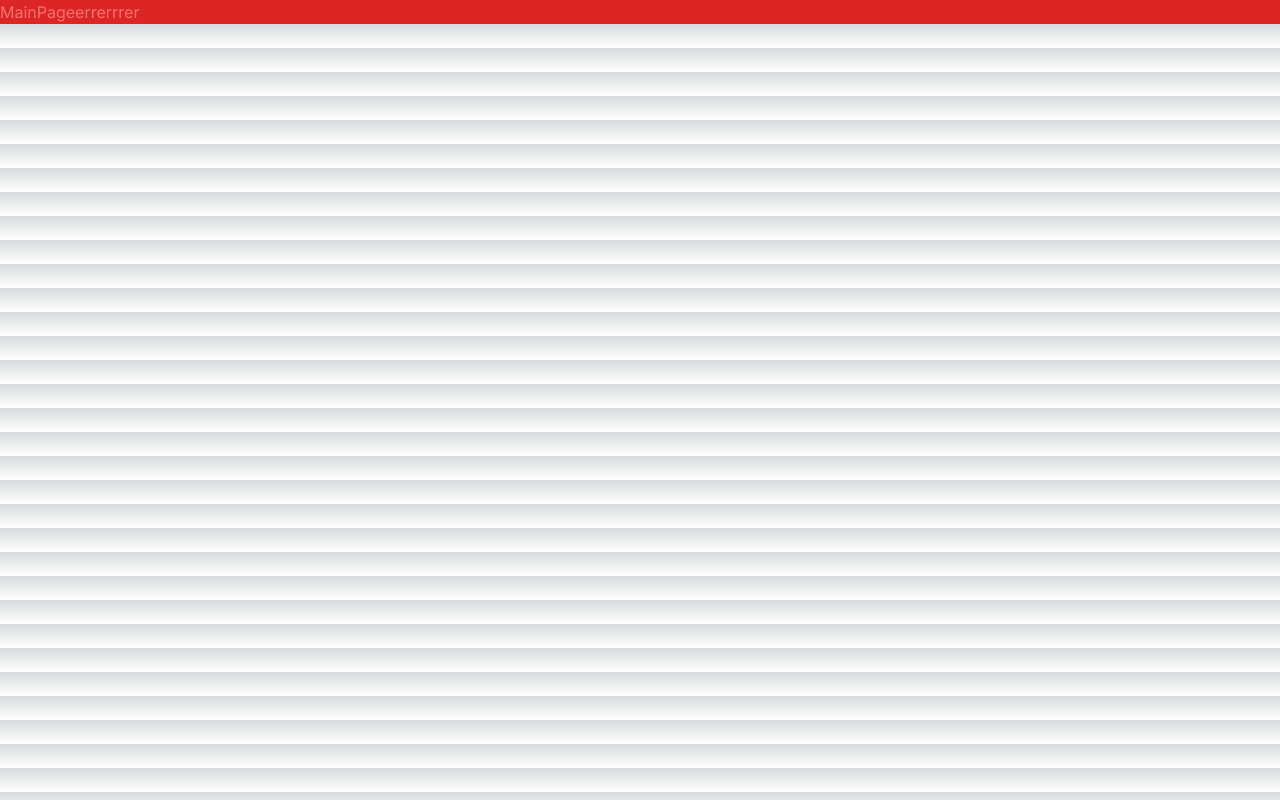
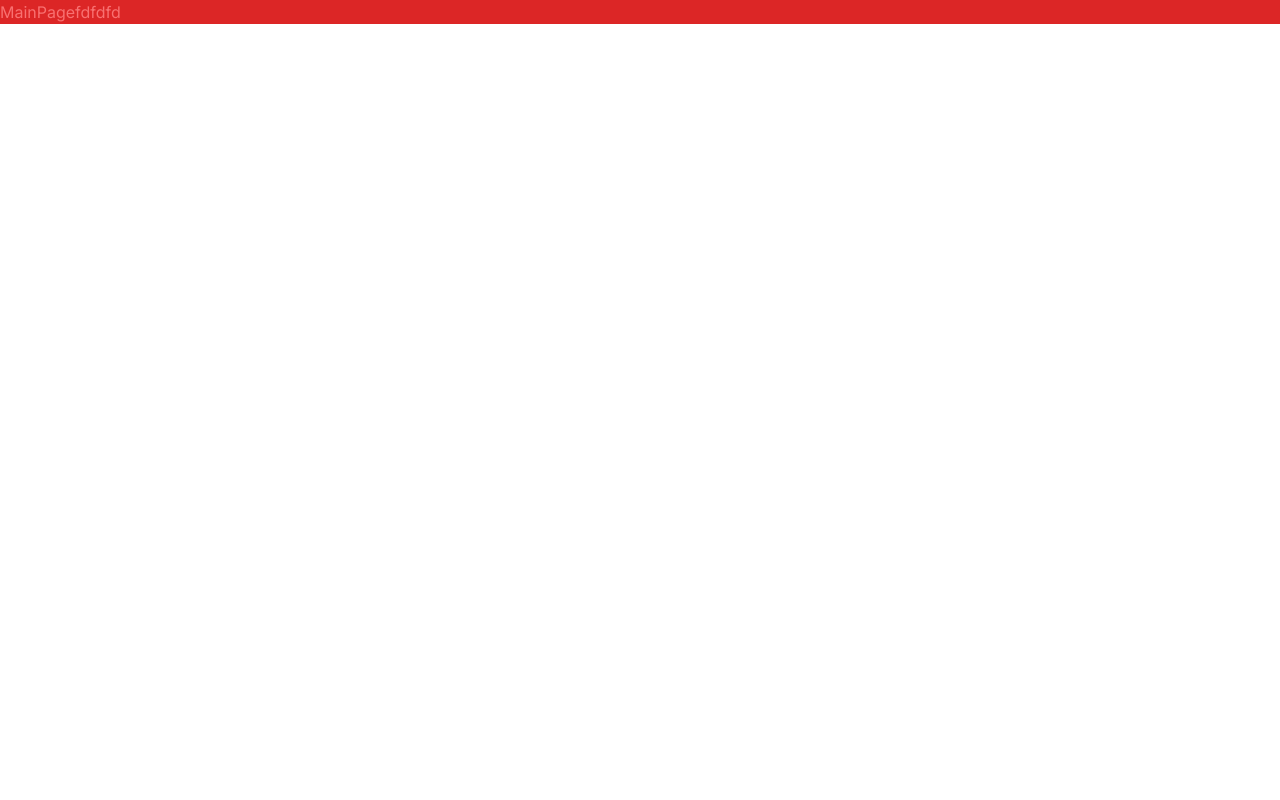
Before and after one commit to HABEEB99/quaah-apparel-dashboard, a Next.js app: page / in a window 1280 px wide. Built offline with nearby package versions, Linux system fonts and the light colour scheme.

Commit message:
feat: setup tailwind css and shadcn/ui

```diff
--- a/src/app/(main)/page.tsx
+++ b/src/app/(main)/page.tsx
@@ -1,5 +1,5 @@
 const MainPage = () => {
-  return <div className="bg-red-600 text-red-400">MainPageerrerrrer</div>;
+  return <div className="bg-red-600 text-red-400">MainPagefdfdfd</div>;
 };
 
 export default MainPage;
--- a/src/app/layout.tsx
+++ b/src/app/layout.tsx
@@ -5,8 +5,8 @@ import "@/styles/globals.css";
 const inter = Inter({ subsets: ["latin"] });
 
 export const metadata: Metadata = {
-  title: "Create Next App",
-  description: "Generated by create next app",
+  title: "Quaah Apparel Dashboard",
+  description: "Quaah Apparel | E-commerce | Fashion Store",
 };
 
 export default function RootLayout({
--- /dev/null
+++ b/src/lib/utils.ts
@@ -0,0 +1,6 @@
+import { type ClassValue, clsx } from "clsx"
+import { twMerge } from "tailwind-merge"
+
+export function cn(...inputs: ClassValue[]) {
+  return twMerge(clsx(inputs))
+}
--- a/src/styles/globals.css
+++ b/src/styles/globals.css
@@ -2,26 +2,94 @@
 @tailwind components;
 @tailwind utilities;
 
+html,
+body,
 :root {
-  --foreground-rgb: 0, 0, 0;
-  --background-start-rgb: 214, 219, 220;
-  --background-end-rgb: 255, 255, 255;
+  height: 100%;
 }
 
-@media (prefers-color-scheme: dark) {
+@layer base {
   :root {
-    --foreground-rgb: 255, 255, 255;
-    --background-start-rgb: 0, 0, 0;
-    --background-end-rgb: 0, 0, 0;
+    --background: 0 0% 100%;
+    --foreground: 0 0% 3.9%;
+
+    --card: 0 0% 100%;
+    --card-foreground: 0 0% 3.9%;
+
+    --popover: 0 0% 100%;
+    --popover-foreground: 0 0% 3.9%;
+
+    --primary: 0 0% 9%;
+    --primary-foreground: 0 0% 98%;
+
+    --secondary: 0 0% 96.1%;
+    --secondary-foreground: 0 0% 9%;
+
+    --muted: 0 0% 96.1%;
+    --muted-foreground: 0 0% 45.1%;
+
+    --accent: 0 0% 96.1%;
+    --accent-foreground: 0 0% 9%;
+
+    --destructive: 0 84.2% 60.2%;
+    --destructive-foreground: 0 0% 98%;
+
+    --border: 0 0% 89.8%;
+    --input: 0 0% 89.8%;
+    --ring: 0 0% 3.9%;
+
+    --radius: 0.5rem;
+  }
+
+  .dark {
+    --background: 0 0% 3.9%;
+    --foreground: 0 0% 98%;
+
+    --card: 0 0% 3.9%;
+    --card-foreground: 0 0% 98%;
+
+    --popover: 0 0% 3.9%;
+    --popover-foreground: 0 0% 98%;
+
+    --primary: 0 0% 98%;
+    --primary-foreground: 0 0% 9%;
+
+    --secondary: 0 0% 14.9%;
+    --secondary-foreground: 0 0% 98%;
+
+    --muted: 0 0% 14.9%;
+    --muted-foreground: 0 0% 63.9%;
+
+    --accent: 0 0% 14.9%;
+    --accent-foreground: 0 0% 98%;
+
+    --destructive: 0 62.8% 30.6%;
+    --destructive-foreground: 0 0% 98%;
+
+    --border: 0 0% 14.9%;
+    --input: 0 0% 14.9%;
+    --ring: 0 0% 83.1%;
+  }
+}
+@layer base {
+  * {
+    @apply border-border;
+  }
+  body {
+    @apply bg-light dark:bg-dark text-foreground !scrollbar-thin !scrollbar-track-transparent !scrollbar-thumb-modal hover:!scrollbar-thumb-btn;
   }
 }
 
-body {
-  color: rgb(var(--foreground-rgb));
-  background: linear-gradient(
-      to bottom,
-      transparent,
-      rgb(var(--background-end-rgb))
-    )
-    rgb(var(--background-start-rgb));
+@layer components {
+  .wrapper {
+    @apply px-3 md:px-8 max-w-[2520px] mx-auto;
+  }
+
+  .icon {
+    @apply text-icon hover:opacity-80 text-xl cursor-pointer transition-all duration-200;
+  }
+
+  .modal {
+    @apply fixed top-0 left-0 w-full h-full flex items-center justify-center bg-modal z-50;
+  }
 }
--- a/tailwind.config.ts
+++ b/tailwind.config.ts
@@ -1,20 +1,85 @@
-import type { Config } from 'tailwindcss'
-
-const config: Config = {
+/** @type {import('tailwindcss').Config} */
+module.exports = {
+  darkMode: ["class"],
   content: [
-    './src/pages/**/*.{js,ts,jsx,tsx,mdx}',
-    './src/components/**/*.{js,ts,jsx,tsx,mdx}',
-    './src/app/**/*.{js,ts,jsx,tsx,mdx}',
+    "./pages/**/*.{ts,tsx}",
+    "./components/**/*.{ts,tsx}",
+    "./app/**/*.{ts,tsx}",
+    "./src/**/*.{ts,tsx}",
   ],
   theme: {
+    container: {
+      center: true,
+      padding: "2rem",
+      screens: {
+        "2xl": "1400px",
+      },
+    },
     extend: {
-      backgroundImage: {
-        'gradient-radial': 'radial-gradient(var(--tw-gradient-stops))',
-        'gradient-conic':
-          'conic-gradient(from 180deg at 50% 50%, var(--tw-gradient-stops))',
+      colors: {
+        light: "#FFFFFF",
+        dark: "#000000",
+        btn: "#FF5D73",
+        icon: "#494949",
+        modal: "#7C7A7A",
+        border: "hsl(var(--border))",
+        input: "hsl(var(--input))",
+        ring: "hsl(var(--ring))",
+        background: "hsl(var(--background))",
+        foreground: "hsl(var(--foreground))",
+        primary: {
+          DEFAULT: "hsl(var(--primary))",
+          foreground: "hsl(var(--primary-foreground))",
+        },
+        secondary: {
+          DEFAULT: "hsl(var(--secondary))",
+          foreground: "hsl(var(--secondary-foreground))",
+        },
+        destructive: {
+          DEFAULT: "hsl(var(--destructive))",
+          foreground: "hsl(var(--destructive-foreground))",
+        },
+        muted: {
+          DEFAULT: "hsl(var(--muted))",
+          foreground: "hsl(var(--muted-foreground))",
+        },
+        accent: {
+          DEFAULT: "hsl(var(--accent))",
+          foreground: "hsl(var(--accent-foreground))",
+        },
+        popover: {
+          DEFAULT: "hsl(var(--popover))",
+          foreground: "hsl(var(--popover-foreground))",
+        },
+        card: {
+          DEFAULT: "hsl(var(--card))",
+          foreground: "hsl(var(--card-foreground))",
+        },
+      },
+      borderRadius: {
+        lg: "var(--radius)",
+        md: "calc(var(--radius) - 2px)",
+        sm: "calc(var(--radius) - 4px)",
+      },
+      keyframes: {
+        "accordion-down": {
+          from: { height: 0 },
+          to: { height: "var(--radix-accordion-content-height)" },
+        },
+        "accordion-up": {
+          from: { height: "var(--radix-accordion-content-height)" },
+          to: { height: 0 },
+        },
+      },
+      animation: {
+        "accordion-down": "accordion-down 0.2s ease-out",
+        "accordion-up": "accordion-up 0.2s ease-out",
       },
     },
   },
-  plugins: [],
-}
-export default config
+  plugins: [
+    require("tailwindcss-animate"),
+    require("tailwind-scrollbar"),
+    require("tailwind-scrollbar-hide"),
+  ],
+};
```
Also changed, not shown: package.json (+11 -4 lines), components.json (added), 1 other file (tests, documents, lock files or other folders).
